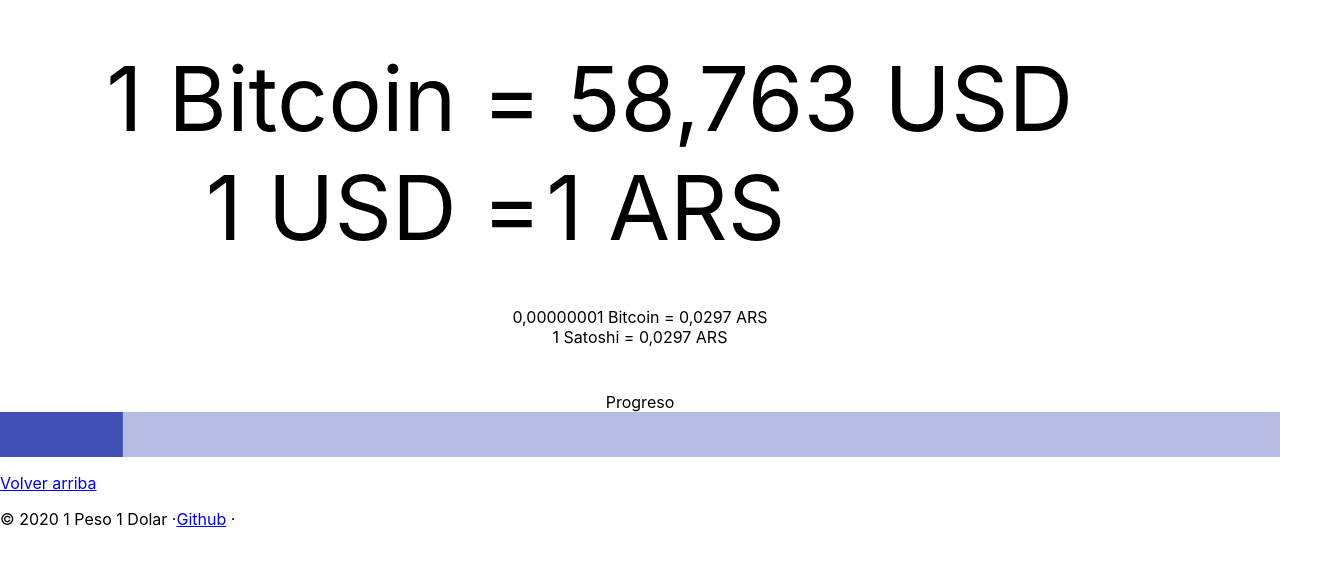
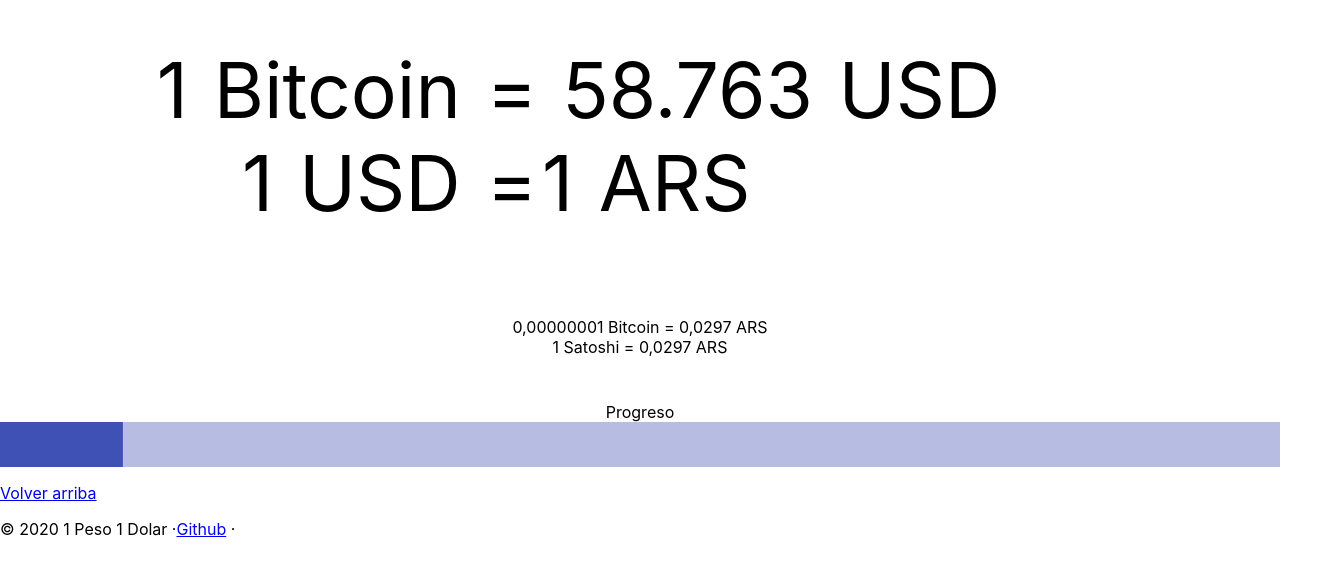
Before and after one commit to agustinkassis/1satoshi1peso, a React (Create React App) app: page / in a window 1280 px wide. Shown: the part 186-762 px from the top of the page, 1340 px wide, since content can reach past the window. Built offline with nearby package versions, Linux system fonts and the light colour scheme.

Commit message:
Decimals animation

```diff
--- a/src/App.scss
+++ b/src/App.scss
@@ -32,10 +32,15 @@
 }
 
 .quote {
-  font-size: 7vw;
+  font-size: 6vw;
   display: flex;
   width: 100%;
   transition: 1s transform;
+
+  &.satBtc {
+    margin-top: -4vw;
+  }
+
   .side {
     flex: 1 1 0;
     flex-wrap: nowrap;
--- a/src/Home.tsx
+++ b/src/Home.tsx
@@ -6,7 +6,7 @@
 import Times from "./components/Times";
 import ProgressBar from "./components/ProgressBar";
 
-import { gsap } from "gsap";
+import { gsap } from "gsap/all";
 import ScrollTrigger from "gsap/ScrollTrigger";
 import CSSRulePlugin from "gsap/CSSRulePlugin";
 import CSSPlugin from "gsap/CSSPlugin";
@@ -24,6 +24,7 @@
   date: Date | null;
   mainQuote: Quote;
   usdArsQuote: Quote;
+  satBtcQuote: Quote;
   progressBar: ProgressBar | null;
 
   constructor(props: IHomeProps) {
@@ -99,8 +100,44 @@
       "usd_ars_merge+=0.5"
     );
 
-    // timeline.play('usd_ars_merge');
+    timeline.addLabel("show_sat_btc");
+
+    timeline.add(
+      gsap.set(".satBtc .right .digits .digit", {
+        scaleX: 0,
+        display: "inline-block",
+        width: "0px",
+      })
+    );
+    timeline.add(this.satBtcQuote.getShowTween(1), "+=0");
+
+    let list: Element[] = [];
+    const belowZero = Array.from(
+      document.querySelectorAll(".satBtc .right .digits .digit.belowzero")
+    );
+    list.push(belowZero.pop());
+    list.push(document.querySelector(".satBtc .right .digits .digit.comma"));
+    list.push(document.querySelector(".satBtc .right .digits .digit.integer"));
+    list = list.concat(belowZero);
+
+    timeline.add(
+      gsap.to(list, {
+        duration: 0.25,
+        scale: 1,
+        width: "auto",
+        ease: "power4",
+        stagger: {
+          amount: 2,
+          ease: "slow",
+        },
+      }),
+      "-=0.8"
+    );
+
+    // timeline.play("show_sat_btc");
     timeline.play();
+
+    // GSDevTools.create();
   }
 
   render() {
@@ -128,6 +165,15 @@
             }}
             left={{ qty: 1, symbol: "USD" }}
             right={{ qty: 1, symbol: "ARS" }}
+          />
+
+          <Quote
+            className="satBtc"
+            ref={(comp) => {
+              this.satBtcQuote = comp;
+            }}
+            left={{ qty: 1, symbol: "Satoshi" }}
+            right={{ qty: 0.00000001, symbol: "Bitcoin" }}
           />
         </section>
         <section className="hidden" id="decimals">
--- /dev/null
+++ b/src/components/Digits.tsx
@@ -0,0 +1,83 @@
+import React, { ReactElement } from "react";
+import PropTypes from "prop-types";
+import { TweenMax } from "gsap";
+
+type IProps = {
+  amount?: number;
+};
+
+type ValidIndexType =
+  | "integer"
+  | "comma"
+  | "delimiter"
+  | "belowzero"
+  | "number"
+  | "digit";
+
+class Digits extends React.Component<IProps> {
+  element: HTMLElement;
+
+  static propTypes = {
+    amount: PropTypes.number,
+  };
+
+  generateAmount(amount: number): ReactElement[] {
+    const str = amount.toLocaleString("es", {
+      maximumFractionDigits: 8,
+    });
+
+    const spanArr: ReactElement[] = [];
+    let isInteger = true;
+
+    str.split("").forEach((num, i) => {
+      const classes: ValidIndexType[] = ["digit"];
+      if (num === ",") {
+        isInteger = false;
+        classes.push("comma");
+      } else {
+        classes.push(isInteger ? "integer" : "belowzero");
+      }
+      num === "." && classes.push("delimiter");
+
+      !isNaN && classes.push("number");
+
+      const spanElement = (
+        <span className={classes.join(" ")} key={i}>
+          {num}
+        </span>
+      );
+      spanArr.push(spanElement);
+    });
+
+    return spanArr;
+  }
+
+  getShowTween(duration = 3) {
+    const tween = TweenMax.fromTo(
+      this.element,
+      duration,
+      {
+        y: -400,
+        scale: 0.4,
+      },
+      {
+        y: 0,
+        scale: 1,
+        ease: "power2.out",
+        autoAlpha: 1,
+      }
+    );
+
+    return tween;
+  }
+
+  render() {
+    return (
+      <span className="qty digits">
+        {this.generateAmount(this.props.amount)}
+      </span>
+    );
+  }
+}
+
+export default Digits;
--- a/src/components/Quote.tsx
+++ b/src/components/Quote.tsx
@@ -14,6 +14,7 @@
   left: SideProps;
   right: SideProps;
   autoplay?: boolean;
+  className?: string;
   opacity?: number;
 };
 
@@ -26,6 +27,7 @@
   static defaultProps = {
     autoplay: true,
     opacity: 0,
+    className: "",
   };
 
   static propTypes = {
@@ -98,7 +100,7 @@
         ref={(comp) => {
           this.element = comp;
         }}
-        className="quote"
+        className={`quote ${this.props.className}`}
       >
         <QuoteSide
           ref={(comp) => {
--- a/src/components/QuoteSide.tsx
+++ b/src/components/QuoteSide.tsx
@@ -1,6 +1,7 @@
 import React from "react";
 import PropTypes from "prop-types";
 import { gsap, TweenMax } from "gsap";
+import Digits from "./Digits";
 
 interface IState {
   symbol: string;
@@ -17,7 +18,7 @@
 class QuoteSide extends React.Component<IProps, IState> {
   timeline: gsap.core.Timeline;
   element: HTMLDivElement;
-  qtyElement: HTMLSpanElement;
+  qtyElement: Digits;
   symbolElement: HTMLSpanElement;
 
   static defaultProps = {
@@ -121,14 +122,12 @@
         style={{ opacity: this.props.opacity }}
         className={`side ${this.props.className}`}
       >
-        <span
+        <Digits
           ref={(comp) => {
             this.qtyElement = comp;
           }}
-          className="qty"
-        >
-          <span>{this.state.qty.toLocaleString()}</span>
-        </span>
+          amount={this.state.qty}
+        />
         <span
           ref={(comp) => {
             this.symbolElement = comp;
```
